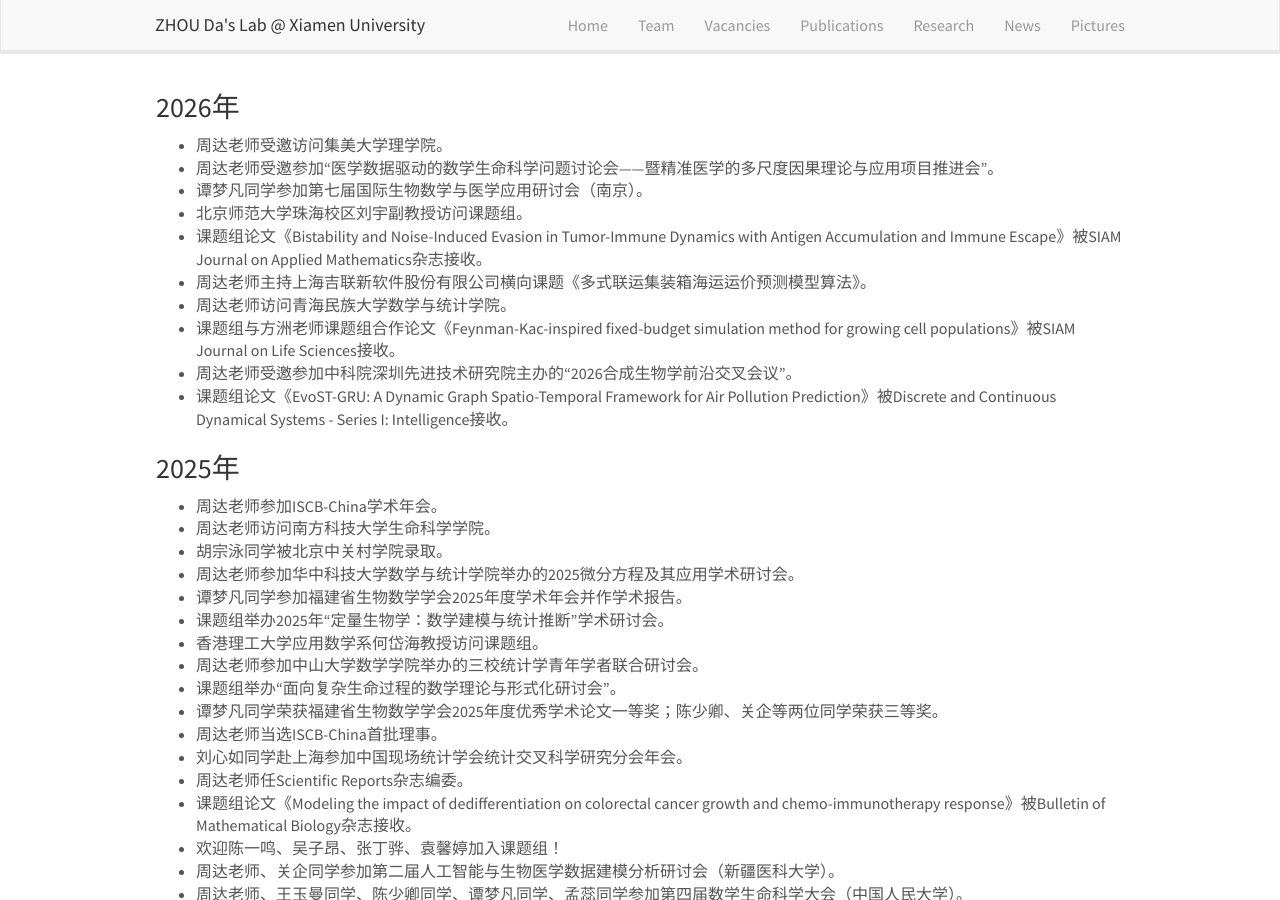
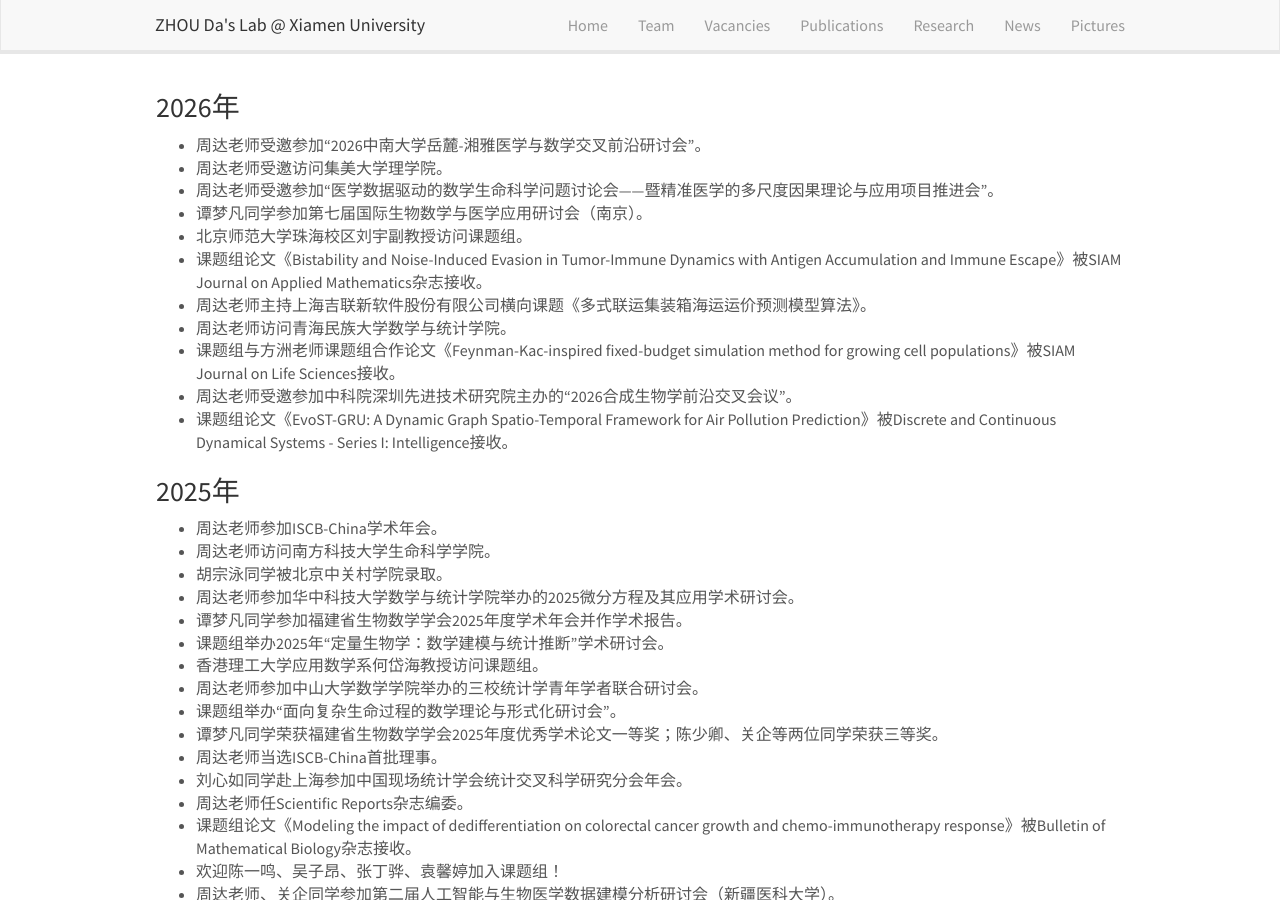
Before and after one commit to ZhouDaLab/zhoudalab.github.io, a Jekyll site: the page built from _pages/news.md, in a window 1280 px wide and 900 px high. Built offline with Jekyll 4.4.1, drawn with Linux system fonts in a browser that asks for light colours; nearby versions of some CDN libraries.

Commit message:
Update news.md

```diff
--- a/_pages/news.md
+++ b/_pages/news.md
@@ -8,6 +8,7 @@ permalink: /news/
 
 ### 2026年
 
+- 周达老师受邀参加“2026中南大学岳麓-湘雅医学与数学交叉前沿研讨会”。
 - 周达老师受邀访问集美大学理学院。
 - 周达老师受邀参加“医学数据驱动的数学生命科学问题讨论会——暨精准医学的多尺度因果理论与应用项目推进会”。
 - 谭梦凡同学参加第七届国际生物数学与医学应用研讨会（南京）。
```
